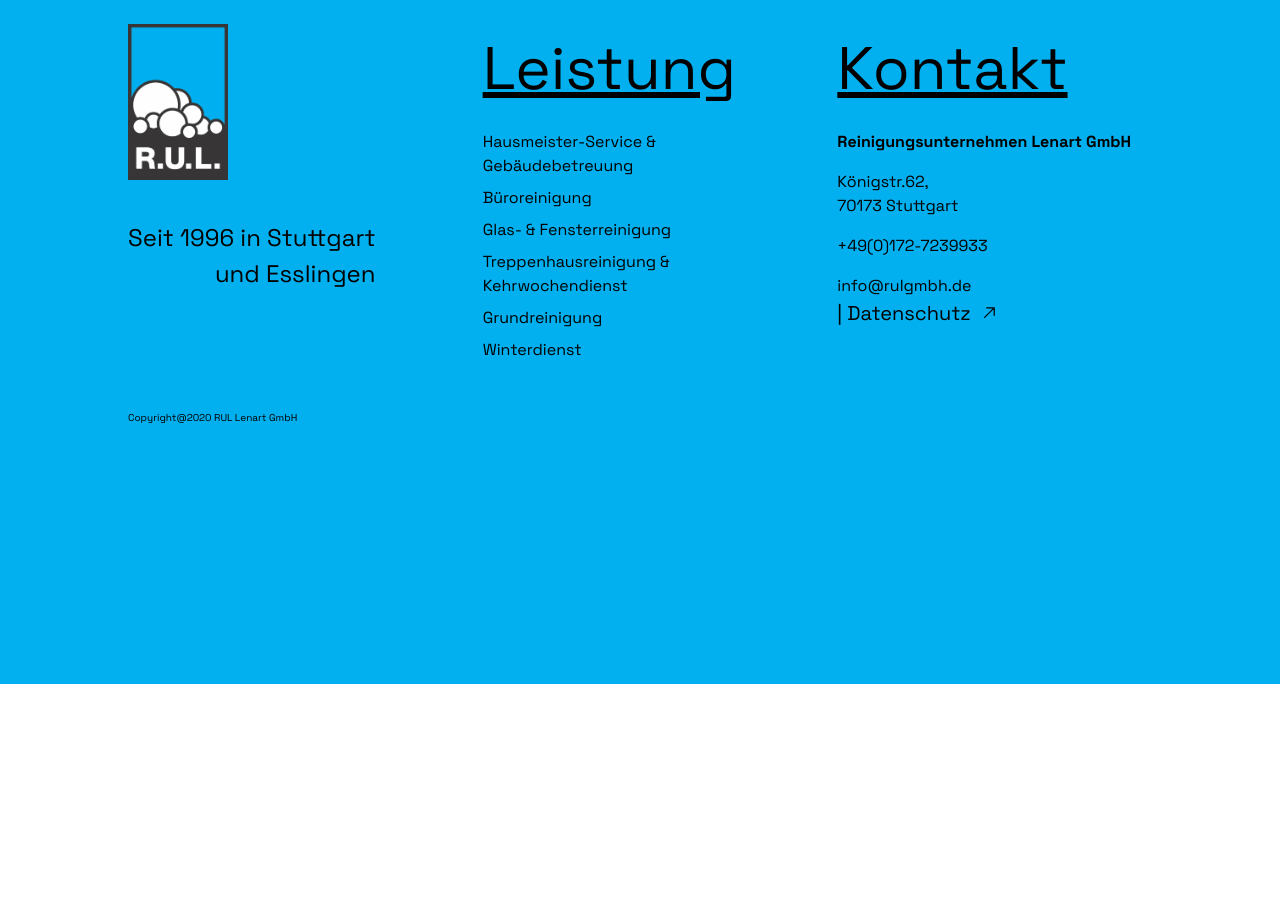
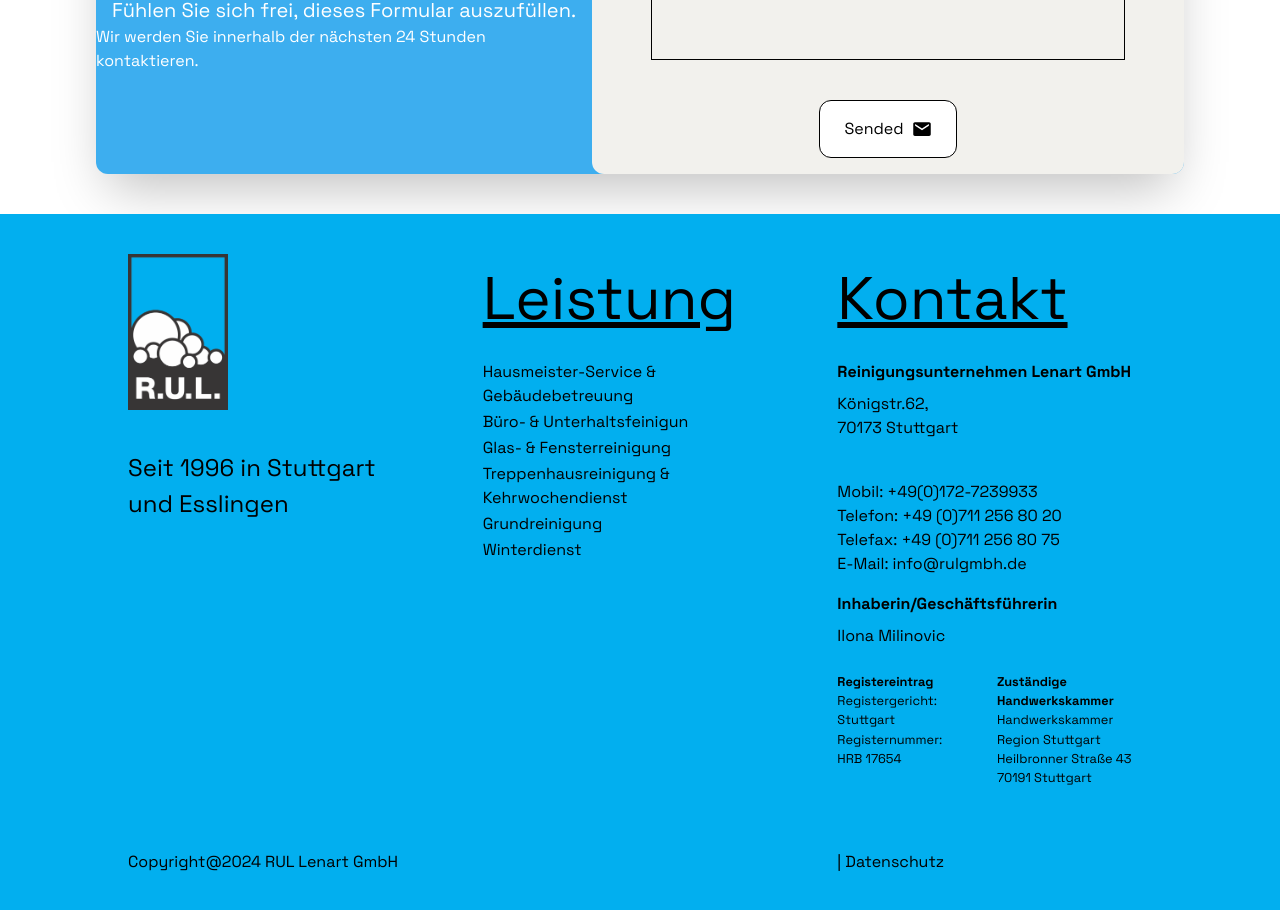
Before and after one commit to kkenjeres/rul_gmbh, a Next.js app: page /services/buroreinigung in a window 1280 px wide. Shown: the part 1840-2750 px from the top of the page. Before the commit the page ends 2524 px from the top, so only its background shows below. Built offline with nearby package versions, Linux system fonts and the light colour scheme; a web font is replaced by a local one.

Commit message:
styling all components

```diff
--- a/src/app/lib/framer-motion/MaskText.jsx
+++ b/src/app/lib/framer-motion/MaskText.jsx
@@ -22,14 +22,15 @@
   };
 
   const body = useRef(null);
-  const isInView = useInView(body, { once: true, margin: "-10%" });
+  const isInView = useInView(body, { once: true, margin: "-20%" });
 
   return (
-    <div ref={body} className="m-auto w-[90%] md:w-[80%]" id="#aboutSection">
+    <div ref={body} className="m-auto w-full px-8 " id="#aboutSection">
       <motion.div
         variants={containerVariants}
         initial="hidden"
         animate={isInView ? "visible" : "hidden"}
+        className=""
       >
         {phrases.map((phrase, index) => {
           const isSpecial = index === 0; // Special style for the first phrase
@@ -39,8 +40,8 @@
               variants={itemVariants}
               className={`overflow-hidden ${
                 isSpecial
-                  ? "mb-10  text-[30px] font-bold text-[#04ADEF] md:text-[70px]"
-                  : " text-[18px] text-[#9b9b9b] md:text-[50px]"
+                  ? "mb-10  text-[30px] font-bold text-[#04ADEF] md:text-[40px] "
+                  : " text-[18px] text-[#4f4e4e] md:text-[26px] "
               }`}
             >
               {phrase}
--- a/src/components/About.js
+++ b/src/components/About.js
@@ -18,7 +18,7 @@
 const About = () => {
   return (
     <div className="aboutContainer">
-      <h1>About Us</h1>
+      <h1>About sssUs</h1>
       {phrases.map((phrase, index) => (
         <Phrase
           key={index}
--- a/src/components/Contact.jsx
+++ b/src/components/Contact.jsx
@@ -3,16 +3,16 @@
 const Contact = () => {
   return (
     <section className="py-40  md:h-screen" id="contactSection">
-      <div className="m-auto w-[90%] rounded-b-xl  bg-[#F2F1ED] shadow-xl md:flex md:h-[600px] md:w-[85%] ">
-        <div className="flex h-full w-full  flex-col items-center justify-center rounded-xl bg-black py-10 text-white md:rounded-l-xl ">
-          <h2 className=" mb-20 text-center text-[20px] text-[#01AEEF] md:text-[40px]">
+      <div className="m-auto w-[90%]  rounded-xl bg-[#3DAEEF] shadow-2xl md:flex md:h-[600px] md:w-[85%]">
+        <div className="flex h-full w-full  flex-col items-center justify-center  rounded-l-xl  bg-transparent py-10 text-white ">
+          <h2 className=" mb-20 text-center text-[20px] text-white md:text-[40px]">
             Haben Sie Fragen oder möchten <br />
             Sie unseren Service in Anspruch nehmen?
           </h2>
-          <p className="text-[20px] text-[#01AEEF]">
+          <p className="text-[20px] text-white">
             Fühlen Sie sich frei, dieses Formular auszufüllen.
           </p>
-          <p className="text-[#01AEEF]">
+          <p className="text-white">
             Wir werden Sie innerhalb der nächsten 24 Stunden kontaktieren.
           </p>
         </div>
--- a/src/components/Footer.jsx
+++ b/src/components/Footer.jsx
@@ -1,19 +1,64 @@
+"use client";
 import React from "react";
 import Image from "next/image";
 import logo from "../../public/images/logo.svg";
 import { services } from "../data/ServicesData";
 import Link from "next/link";
-import { GoArrowUpRight } from "react-icons/go";
+import styled from "styled-components";
 
 const Footer = () => {
+  const StyledLink = styled(Link)`
+    display: inline-block;
+    position: relative;
+    color: black;
+    text-decoration: none;
+
+    &::before,
+    &::after {
+      content: "";
+      position: absolute;
+      bottom: 0;
+      width: 0;
+      height: 2px;
+      background-color: black;
+      transition: width 0.3s;
+    }
+
+    &::before {
+      left: 50%;
+    }
+
+    &::after {
+      right: 50%;
+    }
+
+    &:hover::before {
+      width: 50%;
+      left: 0;
+    }
+
+    &:hover::after {
+      width: 50%;
+      right: 0;
+    }
+  `;
+
+  const StyledListItem = styled.li`
+    margin-bottom: 2px;
+    font-family: "spaceGrotesk", sans-serif;
+  `;
+
   return (
-    <footer className="flex  flex-col justify-between bg-[#02AFEF] py-10 md:h-[700px]">
+    <footer className="relative  flex flex-col justify-between bg-[#02AFEF] py-10 md:h-[700px]">
       <div className="mx-auto w-[90%] grid-cols-3 gap-10 md:grid md:w-[80%]">
-        <div className="space-between mb-10 flex md:flex-col">
+        <div className="">
           <Image src={logo} alt="logo" width={100} height={100} />
-          <p className="flex items-center text-right text-[24px] md:mt-10">
+          <p className="flex items-center text-left text-[24px] md:mt-10">
             Seit 1996 in Stuttgart <br /> und Esslingen{" "}
           </p>
+          <small className="absolute bottom-10 text-[16px]">
+            Copyright@2024 RUL Lenart GmbH
+          </small>
         </div>
         <div>
           <h3 className="mb-4 text-[30px] underline md:text-[60px]">
@@ -21,33 +66,59 @@
           </h3>
           {services.map((service) => (
             <ul key={service.id}>
-              <li className="mb-2 font-spaceGrotesk">{service.title}</li>
+              <StyledListItem key={service.id}>
+                <StyledLink href={`/services/${service.slug}`}>
+                  {service.title}
+                </StyledLink>
+              </StyledListItem>
             </ul>
           ))}
         </div>
         <div className="">
           <h2 className="mb-4 text-[30px] underline md:text-[60px]">Kontakt</h2>
-          <div className="flex flex-col gap-4">
+          <div className="flex flex-col gap-2">
             <p className="font-bold">Reinigungsunternehmen Lenart GmbH</p>
             <p>
               Königstr.62,
               <br />
               70173 Stuttgart
             </p>
-            <p className="font-spaceGrotesk">+49(0)172-7239933</p>
+            <div className="mb-2 mt-8">
+              <p className="font-spaceGrotesk">Mobil: +49(0)172-7239933</p>
+              <p className="font-spaceGrotesk">Telefon: +49 (0)711 256 80 20</p>
+              <p className="font-spaceGrotesk">Telefax: +49 (0)711 256 80 75</p>
               <a className="" href="mailto:info@rulgmbh.de">
-              info@rulgmbh.de
+                E-Mail: info@rulgmbh.de
               </a>
+            </div>
+            <p className="font-bold">Inhaberin/Geschäftsführerin</p>
+            <span>Ilona Milinovic</span>
+            <div className="mt-4 flex w-full justify-between gap-10">
+              <small>
+                <span className="font-bold">Registereintrag</span>
+                <br />
+                Registergericht: Stuttgart
+                <br />
+                Registernummer: HRB 17654
+              </small>
+              <small>
+                <span className="font-bold">Zuständige Handwerkskammer</span>
+                <br />
+                Handwerkskammer Region Stuttgart
+                <br />
+                Heilbronner Straße 43
+                <br />
+                70191 Stuttgart
+              </small>
             </div>
             <Link
               href="/datenschutz"
-            className="mt-4 flex items-center text-[20px] md:mt-0"
+              className=" absolute bottom-10 flex items-center text-[16px]"
             >
               | Datenschutz
-            <GoArrowUpRight className="ml-2" />
             </Link>
           </div>
-        <span className="text-[10px] ">Copyright@2020 RUL Lenart GmbH</span>
+        </div>
       </div>
     </footer>
   );
--- a/src/components/Form.jsx
+++ b/src/components/Form.jsx
@@ -29,7 +29,7 @@
     });
   };
   return (
-    <div className="m-auto flex justify-center py-10  md:py-0 ">
+    <div className=" flex justify-center rounded-xl  bg-[#F2F1ED] py-4">
       <div className="flex w-[80%] flex-col justify-between ">
         <form className="flex flex-col gap-2  text-[20px]">
           <label htmlFor="name">Name</label>
--- a/src/components/Header.jsx
+++ b/src/components/Header.jsx
@@ -37,42 +37,82 @@
     return () => window.removeEventListener("scroll", handleScroll);
   }, [lastScrollTop]);
 
+  const StyledLink = styled(Link)`
+    display: inline-block;
+    position: relative;
+    color: black;
+    text-decoration: none;
+
+    &::before,
+    &::after {
+      content: "";
+      position: absolute;
+      bottom: 0;
+      width: 0;
+      height: 2px;
+      background-color: black;
+      transition: width 0.3s;
+    }
+
+    &::before {
+      left: 50%;
+    }
+
+    &::after {
+      right: 50%;
+    }
+
+    &:hover::before {
+      width: 50%;
+      left: 0;
+    }
+
+    &:hover::after {
+      width: 50%;
+      right: 0;
+    }
+  `;
+
+  const StyledListItem = styled.li`
+    margin-bottom: 2px;
+    font-family: "spaceGrotesk", sans-serif;
+  `;
   return (
     <header
-      className={`fixed top-0 z-10 w-full bg-white px-4 py-4 shadow transition-all duration-300 md:px-0 ${
-        isScrolled ? "h-32" : "h-32"
-      } ${!isVisible && "translate-y-[-100%]"}`}
+      className={`sticky top-0 z-10 w-full bg-white px-4  shadow transition-all duration-300 md:px-0 ${
+        isScrolled ? "h-20" : "h-20"
+      } ${!isVisible && "translate-y-[0%]"}`}
     >
       <div className="m-auto flex h-full items-center justify-between md:w-[90%]">
         <Link href="/">
           <Image
             src={logo}
             alt="Logo"
-            width={isScrolled ? 70 : 70}
-            height={isScrolled ? 70 : 70}
-            className="transition-all duration-300"
+            width={isScrolled ? 80 : 80}
+            height={isScrolled ? 80 : 80}
+            className="absolute top-0 transition-all duration-300"
           />
         </Link>
         <nav>
           <ul className="flex gap-4 text-[16px] md:text-[20px]">
-            <Link href="/">
+            <StyledLink href="/">
               <li onClick={scrollToTop}>Home</li>
-            </Link>
-            <Link href="#aboutSection">
+            </StyledLink>
+            <StyledLink href="#aboutSection">
               <li onClick={(e) => handleLinkClick(e, "aboutSection")}>
                 Über uns
               </li>
-            </Link>
-            <Link href="#servicesSection">
+            </StyledLink>
+            <StyledLink href="#servicesSection">
               <StyledLi onClick={(e) => handleLinkClick(e, "servicesSection")}>
                 Leistungen
               </StyledLi>
-            </Link>
-            <Link href="#contactSection">
+            </StyledLink>
+            <StyledLink href="#contactSection">
               <li onClick={(e) => handleLinkClick(e, "contactSection")}>
                 Kontakt
               </li>
-            </Link>
+            </StyledLink>
           </ul>
         </nav>
       </div>
--- a/src/data/ServicesData.js
+++ b/src/data/ServicesData.js
@@ -10,7 +10,7 @@
   {
     id: 2,
     img: "/images/buroreinigung.svg",
-    title: "Büroreinigung",
+    title: "Büro- & Unterhaltsfeinigun",
     slug: "buroreinigung",
     description: "lorem10sd",
   },
```
Also changed, not shown: src/app/page.js (+13 -2 lines), src/components/Hero.jsx (+5 -5 lines), src/components/WhyUs.js (added, +47 -0 lines), 1 other file (tests, documents, lock files or other folders). Lines whose indentation alone changed are shown as unchanged.
